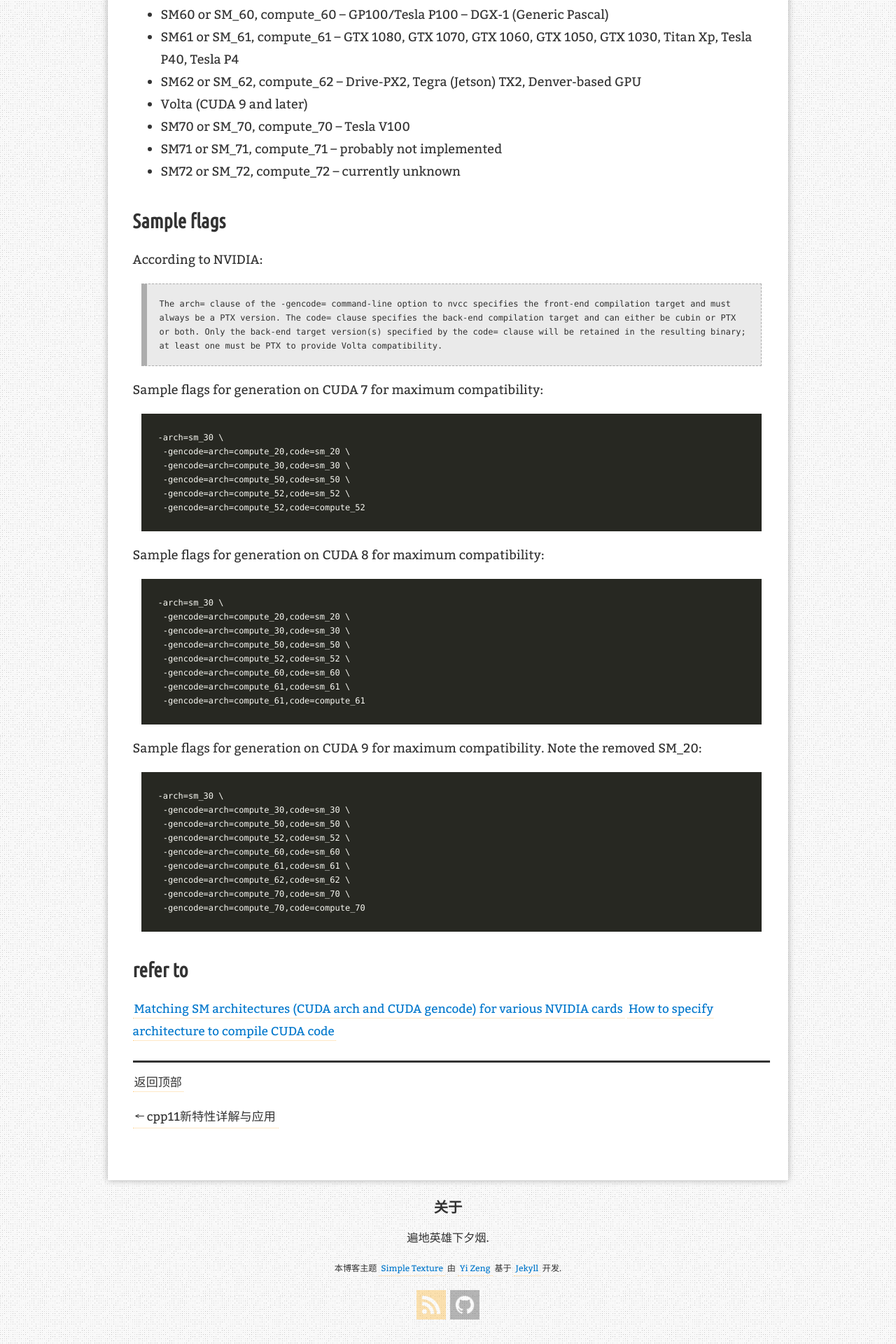
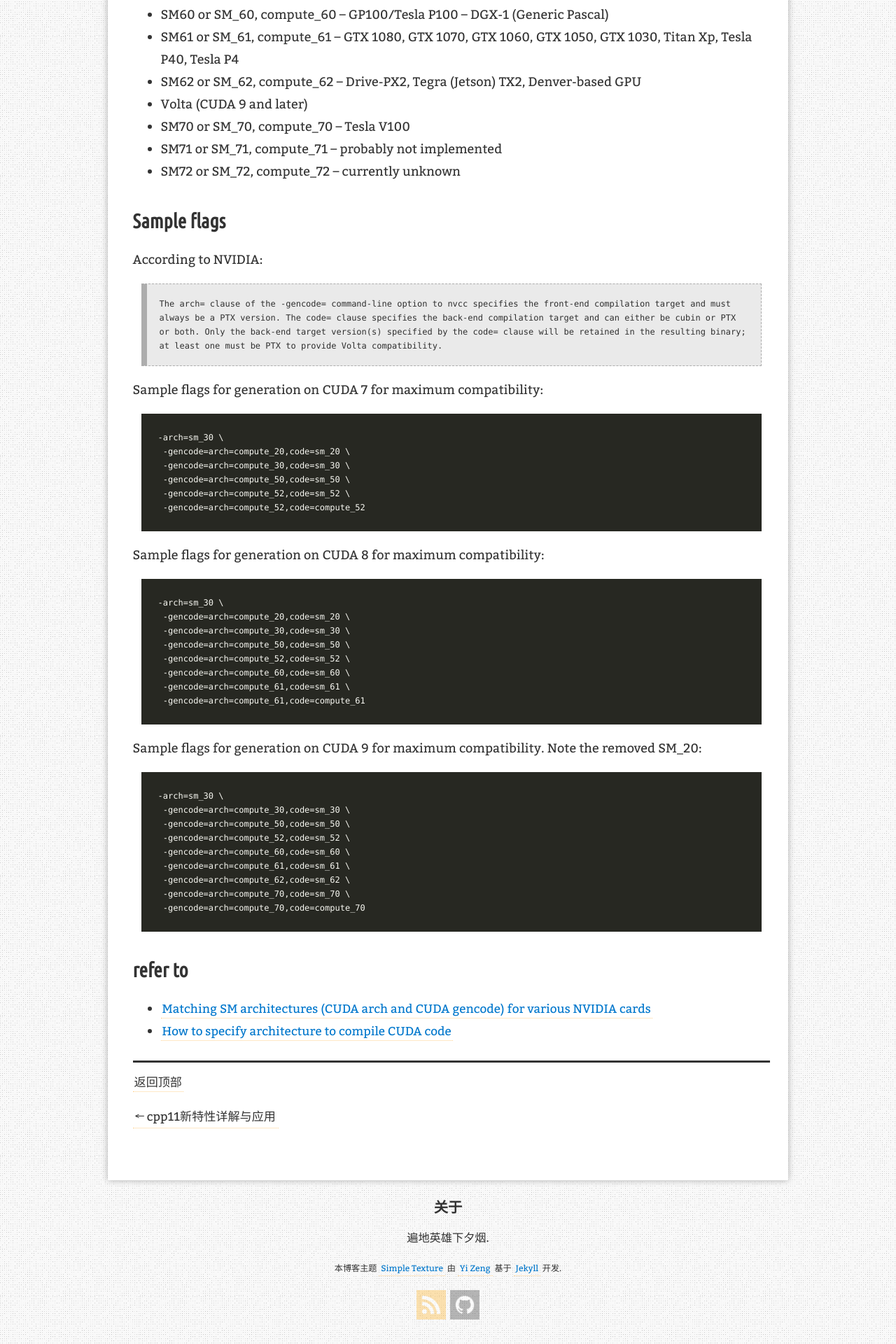
Before and after one commit to sunbuny/sunbuny.github.io, a Jekyll site: the page built from _posts/2018-05-14-cuda程序编译中的CUDA_code.md, in a window 1280 px wide. Shown: the part 2748-4668 px from the top of the page at 70% size. Built offline with Jekyll 4.4.1, drawn with Linux system fonts in a browser that asks for light colours; nearby versions of some CDN libraries; comment, search, counter and statistics services are not loaded.

````diff
--- a/_posts/2018-05-14-cuda程序编译中的CUDA_code.md
+++ b/_posts/2018-05-14-cuda程序编译中的CUDA_code.md
@@ -110,5 +110,5 @@ Sample flags for generation on CUDA 9 for maximum compatibility. Note the remove
 ```
 
 ## refer to
-[Matching SM architectures (CUDA arch and CUDA gencode) for various NVIDIA cards](http://arnon.dk/matching-sm-architectures-arch-and-gencode-for-various-nvidia-cards/)
-[How to specify architecture to compile CUDA code](https://codeyarns.com/2014/03/03/how-to-specify-architecture-to-compile-cuda-code/)
+- [Matching SM architectures (CUDA arch and CUDA gencode) for various NVIDIA cards](http://arnon.dk/matching-sm-architectures-arch-and-gencode-for-various-nvidia-cards/)
+- [How to specify architecture to compile CUDA code](https://codeyarns.com/2014/03/03/how-to-specify-architecture-to-compile-cuda-code/)
````
